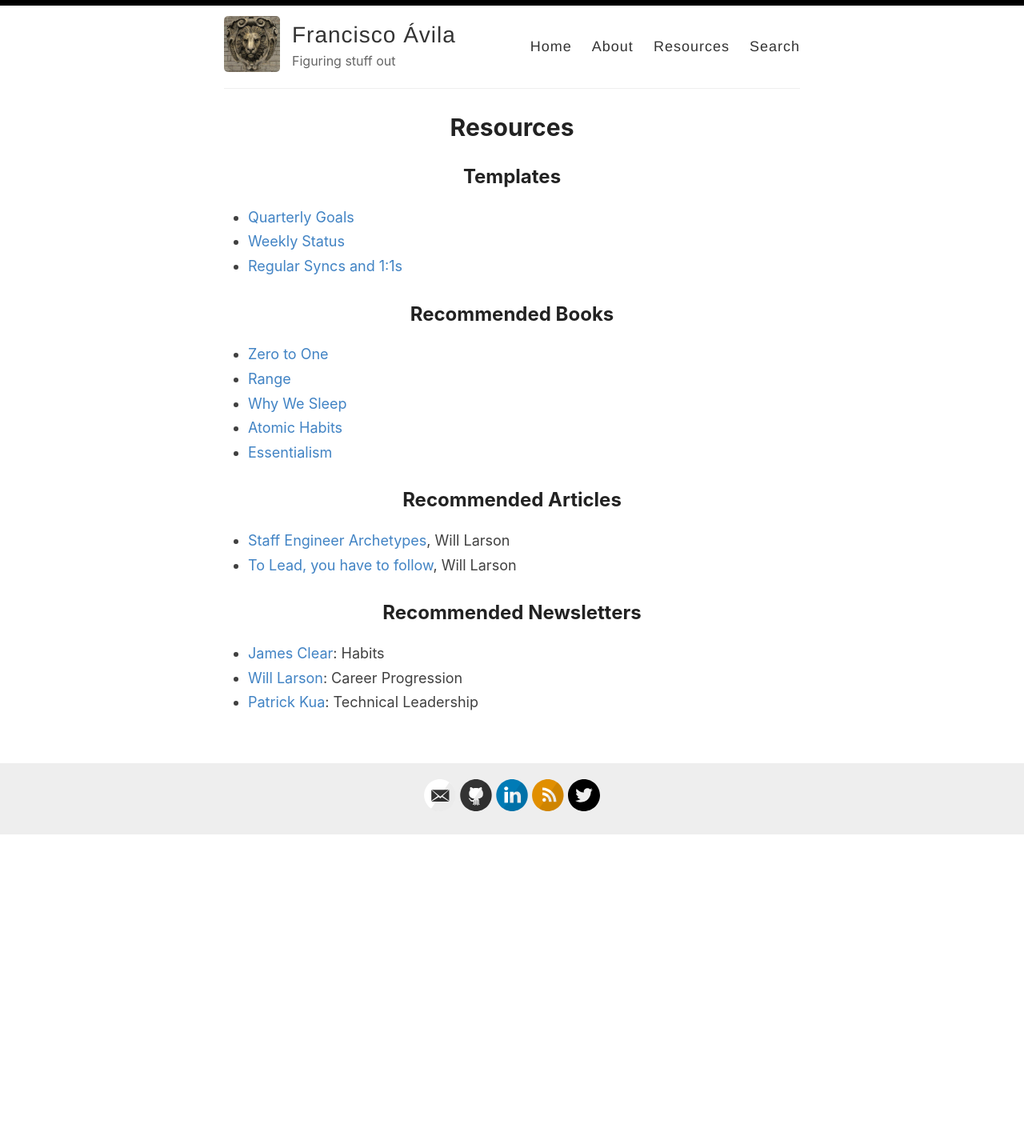
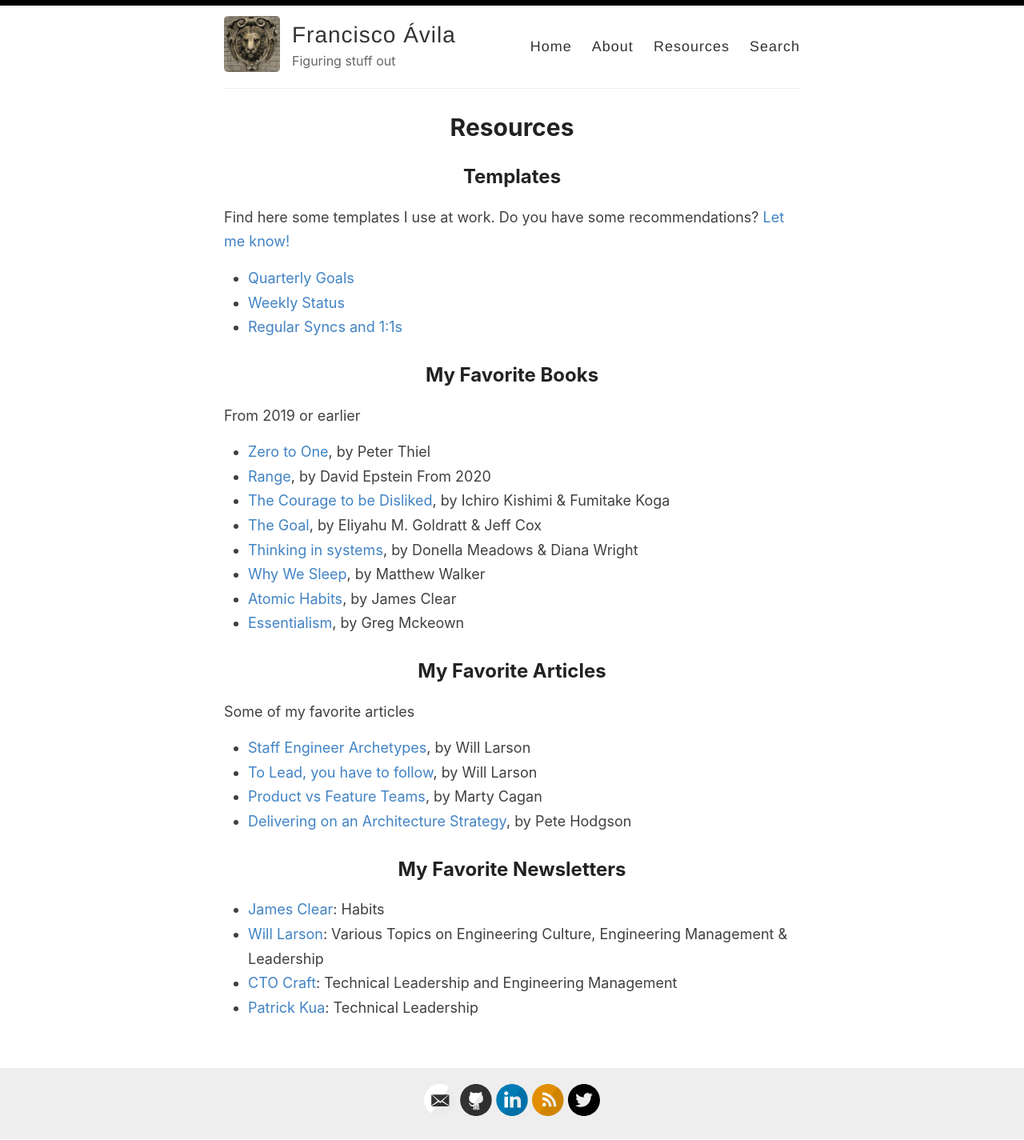
Before and after one commit to elfrank/elfrank.github.io, a Jekyll site: the page built from _pages/resources.md, in a window 1280 px wide. Shown: the whole page at 80% size. Built offline with Jekyll 4.4.1, drawn with Linux system fonts in a browser that asks for light colours; before the commit the page ends 1044 px from its top, so only the background shows below that.

Commit message:
Update resources.md

```diff
--- a/_pages/resources.md
+++ b/_pages/resources.md
@@ -5,26 +5,32 @@ permalink: /resources/
 ---
 
 ## Templates
-
+Find here some templates I use at work. Do you have some recommendations? [Let me know!](https://twitter.com/tafcisco)
 * [Quarterly Goals](https://docs.google.com/document/d/1fwLqCd1uOz_RM3tdQWyQhHACXKClQlOpPgVom8apG8Y/edit?usp=sharing)
 * [Weekly Status](https://docs.google.com/document/d/1tw3tvQO4E4kUWAIzARijipnAr5vI_SDBhmv3Xm0H570/edit?usp=sharing)
 * [Regular Syncs and 1:1s](https://docs.google.com/document/d/16jqtekvrpprYeNAWw7NQl1BnEYxIJ3C-mfgGV6z6iCY/edit?usp=sharing)
 
-## Recommended Books
+## My Favorite Books
+From 2019 or earlier
+* [Zero to One](https://www.amazon.com/Zero-One-Notes-Startups-Future/dp/0804139296), by Peter Thiel
+* [Range](https://www.amazon.com/Range-Generalists-Triumph-Specialized-World/dp/0735214484), by David Epstein
+From 2020
+* [The Courage to be Disliked](https://books.apple.com/us/audiobook/the-courage-to-be-disliked-unabridged/id1439487957), by Ichiro Kishimi & Fumitake Koga
+* [The Goal](https://books.apple.com/us/audiobook/goal-process-ongoing-improvement-30th-anniversary-edition/id1428836510), by Eliyahu M. Goldratt & Jeff Cox
+* [Thinking in systems](https://books.apple.com/us/audiobook/thinking-in-systems-a-primer/id1470817008), by Donella Meadows & Diana Wright
+* [Why We Sleep](https://www.amazon.com/Why-We-Sleep-Unlocking-Dreams/dp/1501144316), by Matthew Walker
+* [Atomic Habits](https://www.amazon.com/Atomic-Habits-James-Clear/dp/1847941834/ref=tmm_pap_swatch_0?_encoding=UTF8&qid=1595717720&sr=8-2), by James Clear
+* [Essentialism](https://www.amazon.com/Essentialism-Disciplined-Pursuit-Greg-McKeown/dp/0804137382/ref=tmm_hrd_swatch_0?_encoding=UTF8&qid=1595717694&sr=8-2), by Greg Mckeown
 
-* [Zero to One](https://www.amazon.com/Zero-One-Notes-Startups-Future/dp/0804139296)
-* [Range](https://www.amazon.com/Range-Generalists-Triumph-Specialized-World/dp/0735214484)
-* [Why We Sleep](https://www.amazon.com/Why-We-Sleep-Unlocking-Dreams/dp/1501144316)
-* [Atomic Habits](https://www.amazon.com/Atomic-Habits-James-Clear/dp/1847941834/ref=tmm_pap_swatch_0?_encoding=UTF8&qid=1595717720&sr=8-2)
-* [Essentialism](https://www.amazon.com/Essentialism-Disciplined-Pursuit-Greg-McKeown/dp/0804137382/ref=tmm_hrd_swatch_0?_encoding=UTF8&qid=1595717694&sr=8-2)
+## My Favorite Articles
+Some of my favorite articles
+* [Staff Engineer Archetypes](https://lethain.com/staff-engineer-archetypes/), by Will Larson
+* [To Lead, you have to follow](https://lethain.com/to-lead-follow/), by Will Larson
+* [Product vs Feature Teams](https://svpg.com/product-vs-feature-teams/), by Marty Cagan
+* [Delivering on an Architecture Strategy](https://blog.thepete.net/blog/2019/12/09/delivering-on-an-architecture-strategy/), by Pete Hodgson
 
-## Recommended Articles
-
-* [Staff Engineer Archetypes](https://lethain.com/staff-engineer-archetypes/), Will Larson
-* [To Lead, you have to follow](https://lethain.com/to-lead-follow/), Will Larson
-
-## Recommended Newsletters
-
+## My Favorite Newsletters
 * [James Clear](https://jamesclear.com/): Habits
-* [Will Larson](https://lethain.com/): Career Progression
+* [Will Larson](https://lethain.com/): Various Topics on Engineering Culture, Engineering Management & Leadership
+* [CTO Craft](https://ctocraft.com/): Technical Leadership and Engineering Management
 * [Patrick Kua](https://www.patkua.com/): Technical Leadership
```
